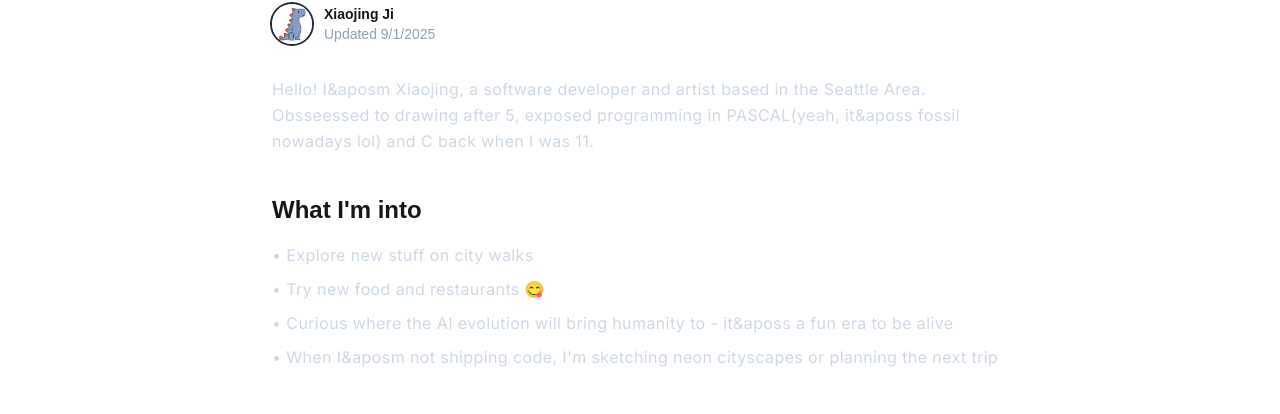
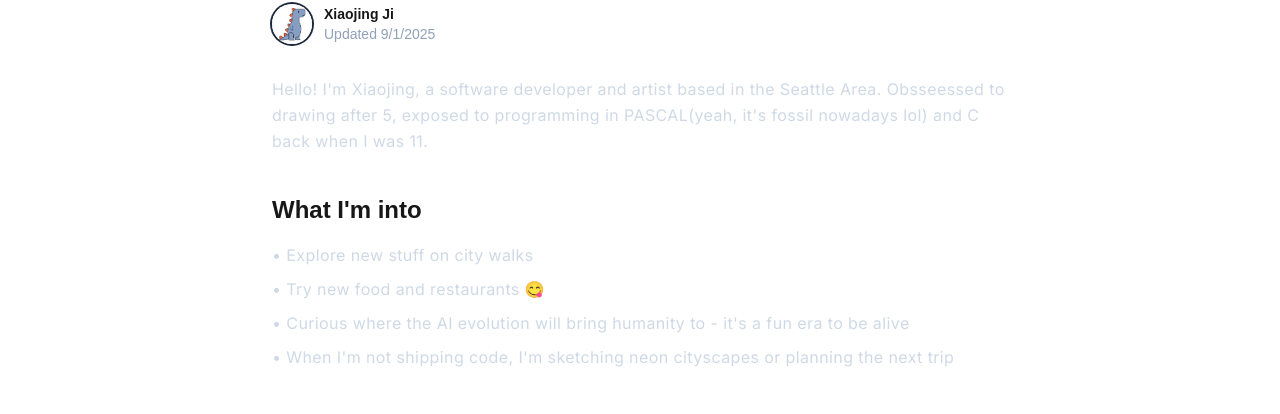
Before and after one commit to XJi/virtualkid, a Next.js app in the folder virtual-kid/: page /about in a window 1280 px wide. Shown: the part 207-621 px from the top of the page. Built offline with nearby package versions, Linux system fonts and the light colour scheme.

Commit message:
Darn... fix the ' again...

```diff
--- a/virtual-kid/src/app/about/page.tsx
+++ b/virtual-kid/src/app/about/page.tsx
@@ -36,15 +36,15 @@ export default function AboutPage() {
 
       {/* Introduction */}
       <p className={`${inter.className} mt-8 text-slate-300/90 leading-relaxed tracking-wide`}>
-        Hello! I&aposm Xiaojing, a software developer and artist based in the Seattle Area. Obsseessed to drawing after 5, exposed programming in PASCAL(yeah, it&aposs fossil nowadays lol) and C back when I was 11.
+        Hello! I&apos;m Xiaojing, a software developer and artist based in the Seattle Area. Obsseessed to drawing after 5, exposed to programming in PASCAL(yeah, it&apos;s fossil nowadays lol) and C back when I was 11.
       </p>
 
       <h2 className="mt-10 text-2xl font-bold">What I'm into</h2>
       <ul className={`${inter.className} mt-4 text-slate-300/90 leading-relaxed tracking-wide space-y-2`}>
         <li>• Explore new stuff on city walks</li>
         <li>• Try new food and restaurants 😋</li>
-        <li>• Curious where the AI evolution will bring humanity to - it&aposs a fun era to be alive</li>
-        <li>• When I&aposm not shipping code, I'm sketching neon cityscapes or planning the next trip</li>
+        <li>• Curious where the AI evolution will bring humanity to - it&apos;s a fun era to be alive</li>
+        <li>• When I&apos;m not shipping code, I&apos;m sketching neon cityscapes or planning the next trip</li>
       </ul>
 
       <h3 className="mt-10 text-2xl font-bold">About this website</h3>
```
